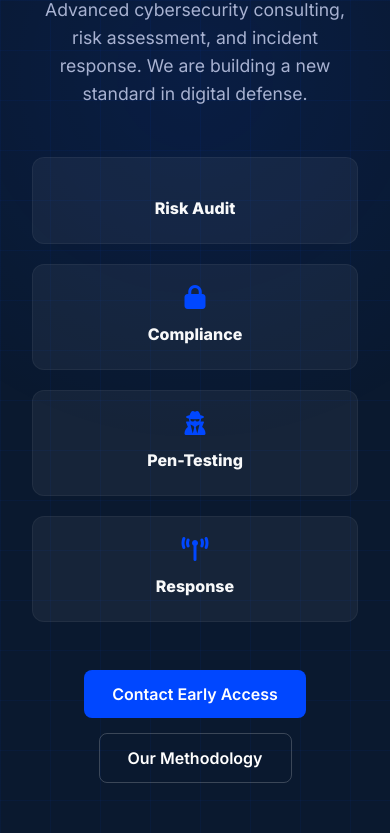
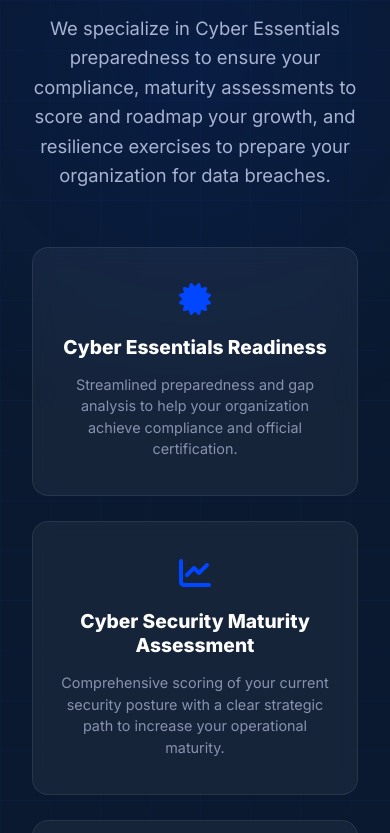
Before and after one commit to datasecadvisors/datasec-website, a plain HTML site: page index.html in a window 390 px wide. Shown: the part 350-1183 px from the top of the page. Drawn offline with Linux system fonts and the light colour scheme.

Commit message:
Refactor index.html for layout and content updates
Updated various styles and content for improved layout and readability. Adjusted service offerings and optimized for mobile.

```diff
--- a/index.html
+++ b/index.html
@@ -4,7 +4,7 @@
     <meta charset="UTF-8">
     <meta name="viewport" content="width=device-width, initial-scale=1.0">
     <title>DataSec Advisors | Cybersecurity Consulting</title>
-    <!-- Inter Font for that modern tech look -->
+    <!-- Inter Font -->
     <link href="https://fonts.googleapis.com/css2?family=Inter:wght@300;400;600;800&display=swap" rel="stylesheet">
     <!-- Font Awesome for icons -->
     <link rel="stylesheet" href="https://cdnjs.cloudflare.com/ajax/libs/font-awesome/6.4.0/css/all.min.css">
@@ -31,14 +31,13 @@
             display: flex;
             flex-direction: column;
             min-height: 100vh;
-            /* Subtle Grid Pattern Overlay */
+            /* Grid Pattern */
             background-image:
                 linear-gradient(rgba(0, 71, 255, 0.05) 1px, transparent 1px),
                 linear-gradient(90deg, rgba(0, 71, 255, 0.05) 1px, transparent 1px);
             background-size: 50px 50px;
         }
 
-        /* Animated background glow */
         .glow {
             position: fixed;
             top: 0;
@@ -51,19 +50,18 @@
         }
 
         header {
-            padding: 2rem;
+            padding: 2.5rem;
             display: flex;
             justify-content: center;
-            align-items: center;
         }
 
         .logo {
-            font-size: 1.5rem;
+            font-size: 1.6rem;
             font-weight: 800;
             letter-spacing: -1px;
             display: flex;
             align-items: center;
-            gap: 10px;
+            gap: 12px;
         }
 
         .logo i {
@@ -78,6 +76,8 @@
             align-items: center;
             text-align: center;
             padding: 2rem;
+            max-width: 1100px;
+            margin: 0 auto;
         }
 
         .badge {
@@ -85,82 +85,92 @@
             border: 1px solid rgba(255, 255, 255, 0.1);
             padding: 8px 16px;
             border-radius: 50px;
-            font-size: 0.8rem;
+            font-size: 0.75rem;
             text-transform: uppercase;
             letter-spacing: 2px;
             color: var(--accent);
             margin-bottom: 2rem;
-            backdrop-filter: blur(5px);
         }
 
         h1 {
-            font-size: clamp(2.5rem, 8vw, 4.5rem);
+            font-size: clamp(2.5rem, 7vw, 4rem);
             line-height: 1.1;
             margin-bottom: 1.5rem;
             font-weight: 800;
         }
 
         h1 span {
-            background: linear-gradient(90deg, #fff, var(--primary));
+            color: var(--primary);
+            background: linear-gradient(90deg, #fff, var(--accent));
             -webkit-background-clip: text;
             -webkit-text-fill-color: transparent;
         }
 
         p.description {
-            max-width: 600px;
-            font-size: 1.1rem;
+            max-width: 800px;
+            font-size: 1.15rem;
             color: #a8b2d1;
             line-height: 1.6;
-            margin-bottom: 3rem;
+            margin-bottom: 3.5rem;
         }
 
-        .services-preview {
+        /* 3-Column Services Layout */
+        .services-grid {
             display: grid;
-            grid-template-columns: repeat(auto-fit, minmax(200px, 1fr));
-            gap: 20px;
-            max-width: 900px;
+            grid-template-columns: repeat(3, 1fr);
+            gap: 25px;
             width: 100%;
-            margin-bottom: 3rem;
+            margin-bottom: 4rem;
         }
 
         .service-card {
             background: var(--glass);
-            border: 1px solid rgba(255, 255, 255, 0.05);
-            padding: 20px;
-            border-radius: 12px;
-            transition: all 0.3s ease;
+            border: 1px solid rgba(255, 255, 255, 0.08);
+            padding: 35px 25px;
+            border-radius: 16px;
+            transition: all 0.4s cubic-bezier(0.175, 0.885, 0.32, 1.275);
+            backdrop-filter: blur(10px);
         }
 
         .service-card:hover {
             border-color: var(--primary);
-            transform: translateY(-5px);
+            transform: translateY(-10px);
+            background: rgba(0, 71, 255, 0.03);
         }
 
         .service-card i {
-            font-size: 1.5rem;
+            font-size: 2rem;
             color: var(--primary);
-            margin-bottom: 15px;
+            margin-bottom: 20px;
         }
 
         .service-card h3 {
-            font-size: 1rem;
-            margin-bottom: 5px;
+            font-size: 1.2rem;
+            margin-bottom: 15px;
+            color: #fff;
+        }
+
+        .service-card p {
+            font-size: 0.9rem;
+            color: #8892b0;
+            line-height: 1.5;
         }
 
         .cta-container {
             display: flex;
-            gap: 15px;
+            gap: 20px;
             flex-wrap: wrap;
             justify-content: center;
         }
 
         .btn {
-            padding: 14px 28px;
+            padding: 16px 32px;
             border-radius: 8px;
             font-weight: 600;
             text-decoration: none;
             transition: 0.3s;
             cursor: pointer;
+            font-size: 1rem;
         }
 
         .btn-primary {
@@ -170,8 +180,8 @@
         }
 
         .btn-primary:hover {
-            background: #0036cc;
-            box-shadow: 0 0 20px rgba(0, 71, 255, 0.4);
+            box-shadow: 0 0 25px rgba(0, 71, 255, 0.5);
+            transform: scale(1.02);
         }
 
         .btn-outline {
@@ -181,38 +191,28 @@
         }
 
         .btn-outline:hover {
-            border-color: white;
             background: rgba(255, 255, 255, 0.05);
+            border-color: #fff;
         }
 
         footer {
-            padding: 2rem;
+            padding: 3rem;
             text-align: center;
             font-size: 0.9rem;
             color: #64748b;
         }
 
-        .social-links {
-            margin-top: 1rem;
-            display: flex;
-            justify-content: center;
-            gap: 20px;
+        /* Mobile Optimization */
+        @media (max-width: 900px) {
+            .services-grid {
+                grid-template-columns: 1fr;
+            }
+            h1 { font-size: 2.5rem; }
         }
 
-        .social-links a {
-            color: #64748b;
-            font-size: 1.2rem;
-            transition: 0.3s;
-        }
-
-        .social-links a:hover {
-            color: var(--primary);
-        }
-
-        /* Pulse Animation for the badge */
         @keyframes pulse {
             0% { opacity: 1; }
-            50% { opacity: 0.5; }
+            50% { opacity: 0.4; }
             100% { opacity: 1; }
         }
         .dot {
@@ -238,47 +238,44 @@
 
     <main>
         <div class="badge">
-            <span class="dot"></span> Systems Initializing
+            <span class="dot"></span> Platform Launching Soon
         </div>
 
-        <h1>Securing the <span>Future</span> of your Business.</h1>
+        <h1>Expert Defense. <span>Total Resilience.</span></h1>
 
         <p class="description">
-            Advanced cybersecurity consulting, risk assessment, and incident response. We are building a new standard in digital defense.
+            We specialize in Cyber Essentials preparedness to ensure your compliance, maturity assessments to score and roadmap your growth, and resilience exercises to prepare your organization for data breaches.
         </p>
 
-        <div class="services-preview">
+        <div class="services-grid">
+            <!-- Service 1 -->
             <div class="service-card">
-                <i class="fas fa-search-shield"></i>
-                <h3>Risk Audit</h3>
+                <i class="fas fa-certificate"></i>
+                <h3>Cyber Essentials Readiness</h3>
+                <p>Streamlined preparedness and gap analysis to help your organization achieve compliance and official certification.</p>
             </div>
+            <!-- Service 2 -->
             <div class="service-card">
-                <i class="fas fa-lock"></i>
-                <h3>Compliance</h3>
+                <i class="fas fa-chart-line"></i>
+                <h3>Cyber Security Maturity Assessment</h3>
+                <p>Comprehensive scoring of your current security posture with a clear strategic path to increase your operational maturity.</p>
             </div>
+            <!-- Service 3 -->
             <div class="service-card">
-                <i class="fas fa-user-secret"></i>
-                <h3>Pen-Testing</h3>
-            </div>
-            <div class="service-card">
-                <i class="fas fa-tower-broadcast"></i>
-                <h3>Response</h3>
+                <i class="fas fa-fire-extinguisher"></i>
+                <h3>Cyber Resilience Exercise</h3>
+                <p>Simulated breach scenarios and stress-testing to ensure your team and infrastructure are ready for real-world incidents.</p>
             </div>
         </div>
 
         <div class="cta-container">
-            <a href="mailto:contact@datasecadvisors.com" class="btn btn-primary">Contact Early Access</a>
-            <a href="#" class="btn btn-outline">Our Methodology</a>
+            <a href="mailto:contact@datasecadvisors.com" class="btn btn-primary">Get In Touch</a>
+            <a href="#services" class="btn btn-outline">Coming Soon</a>
         </div>
     </main>
 
     <footer>
         <p>&copy; 2024 DataSec Advisors. All rights reserved.</p>
-        <div class="social-links">
-            <a href="#"><i class="fab fa-linkedin"></i></a>
-            <a href="#"><i class="fab fa-x-twitter"></i></a>
-            <a href="#"><i class="fab fa-github"></i></a>
-        </div>
     </footer>
 </body>
 </html>
```
